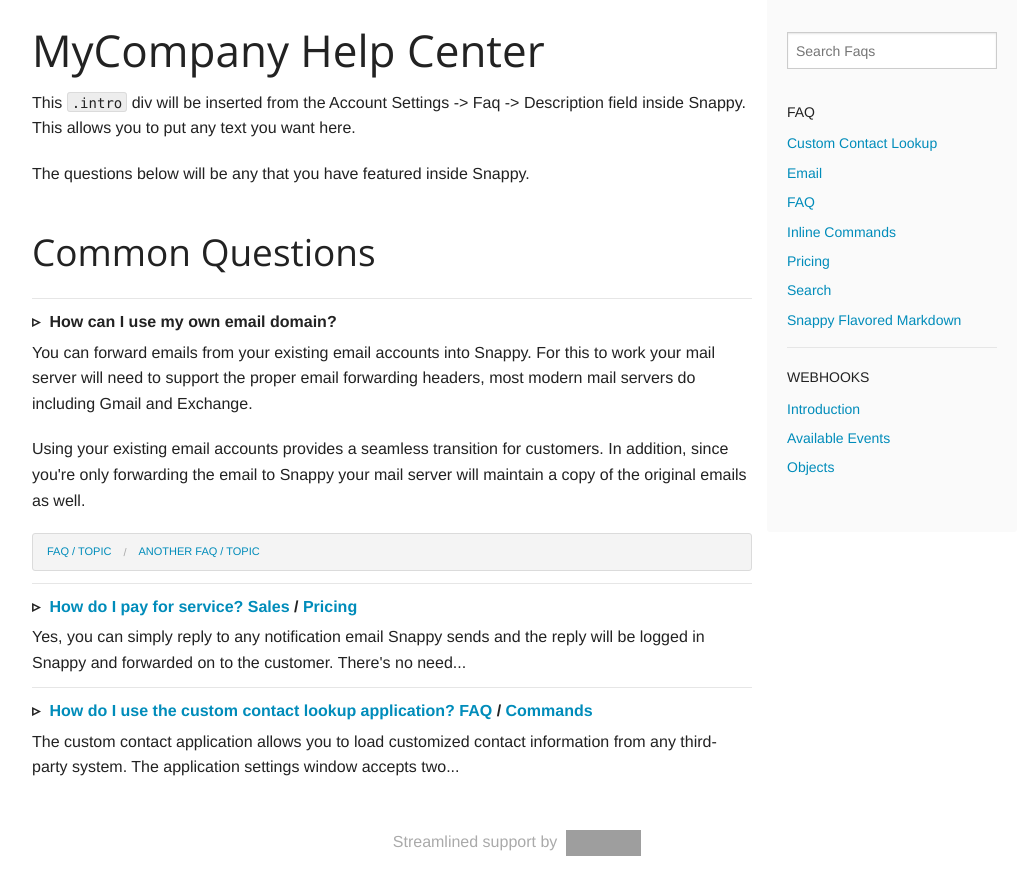
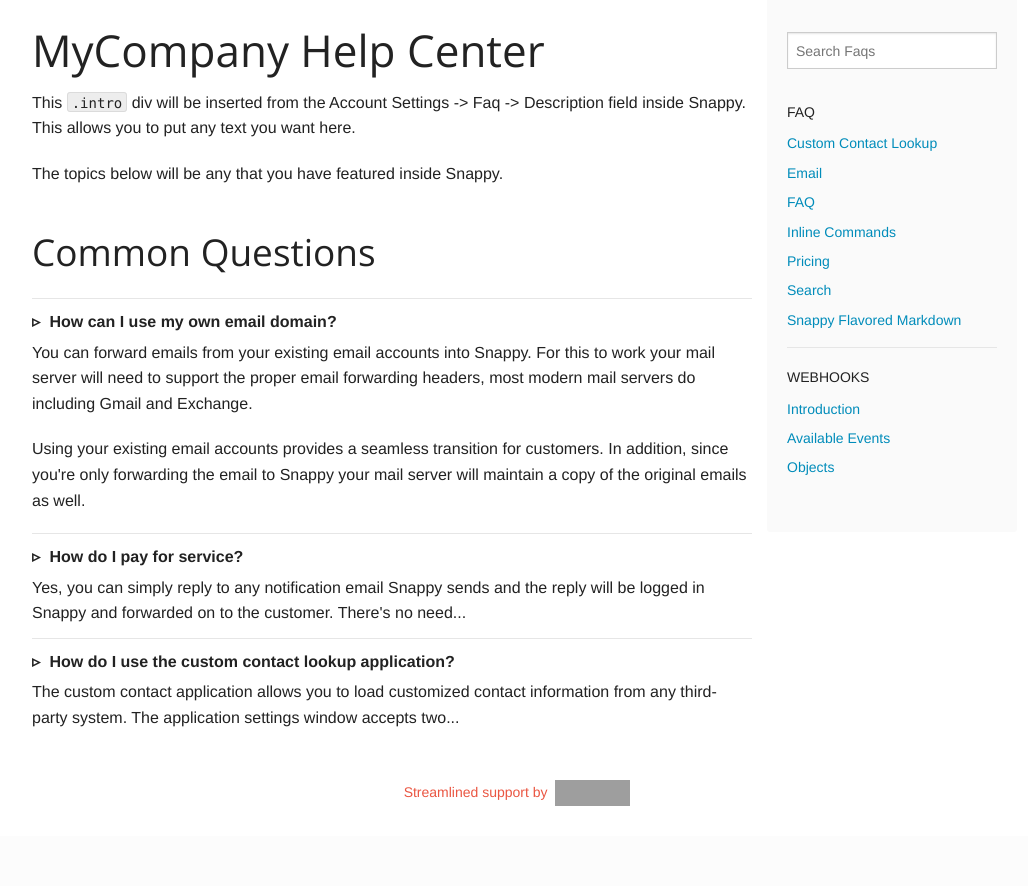
Before and after one commit to BeSnappy/snappy-faq, a PHP site: page /public/index.html in a window 1280 px wide. Shown: the part 45-931 px from the top of the page, without its empty margins (123-1151 px from the left). After the commit the page ends 851 px from the top, so only its background shows below. Run offline with PHP 8.4, Linux system fonts and the light colour scheme; grey boxes are pictures that could not be loaded.

Commit message:
Adjust footer link

```diff
--- a/public/index.html
+++ b/public/index.html
@@ -51,32 +51,29 @@
       <div class="intro">
         <h1>MyCompany Help Center</h1>
         <p>This <kbd>.intro</kbd> div will be inserted from the Account Settings -> Faq -> Description field inside Snappy. This allows you to put any text you want here.</p>
-        <p>The questions below will be any that you have featured inside Snappy.</p>
+        <p>The topics below will be any that you have featured inside Snappy.</p>
         <h2>Common Questions</h2>
       </div>
 
       <dl>
-        <dt>
-          How can I use my own email domain?
+        <dt id="my-other-first-topic-14" name="my-other-first-topic-14">
+          <a href="topic.html" class="permalink" title="Link directly to this section">
+             How can I use my own email domain?
+            <span>#</span>
+          </a>
         </dt>
         <dd>
           <p>You can forward emails from your existing email accounts into Snappy. For this to work your mail server will need to support the proper email forwarding headers, most modern mail servers do including Gmail and Exchange.</p>
 
           <p>Using your existing email accounts provides a seamless transition for customers. In addition, since you're only forwarding the email to Snappy your mail server will maintain a copy of the original emails as well.</p>
 
-          <div class="breadcrumbs">
-            <a href="topic.html">FAQ / Topic</a>
-            <a href="topic.html">Another Faq / Topic</a>
-          </div>
         </dd>
         <dt>
-          <a href="question.html">How do I pay for service?</a>
-          <span><a href="#">Sales</a> / <a href="#">Pricing</a></span>
+          <a href="topic.html" class="permalink" title="Link directly to this section">How do I pay for service? <span>#</span></a>
         </dt>
         <dd>Yes, you can simply reply to any notification email Snappy sends and the reply will be logged in Snappy and forwarded on to the customer. There's no need...</dd>
         <dt>
-          <a href="question.html">How do I use the custom contact lookup application?</a>
-          <span><a href="#">FAQ</a> / <a href="#">Commands</a></span>
+          <a href="topic.html" class="permalink" title="Link directly to this section">How do I use the custom contact lookup application? <span>#</span></a>
         </dt>
         <dd>The custom contact application allows you to load customized contact information from any third-party system. The application settings window accepts two...</dd>
       </dl>
--- a/public/themes/default/scss/_main.scss
+++ b/public/themes/default/scss/_main.scss
@@ -99,6 +99,7 @@ footer {
   text-align: center;
   padding-top: 30px;
   padding-bottom: 30px;
+  font-size: 14px;
   @include grid-row($behavior: false);
 
   .copy {
@@ -108,7 +109,11 @@ footer {
   a {
     border: 0;
     text-decoration: none;
-    color: #aaa;
+    color: #EA5642;
+    &:hover {
+      text-decoration: none;
+      color: #EA5642;
+    }
   }
 
   img {
```
Also changed, not shown: public/themes/default/style.css.
